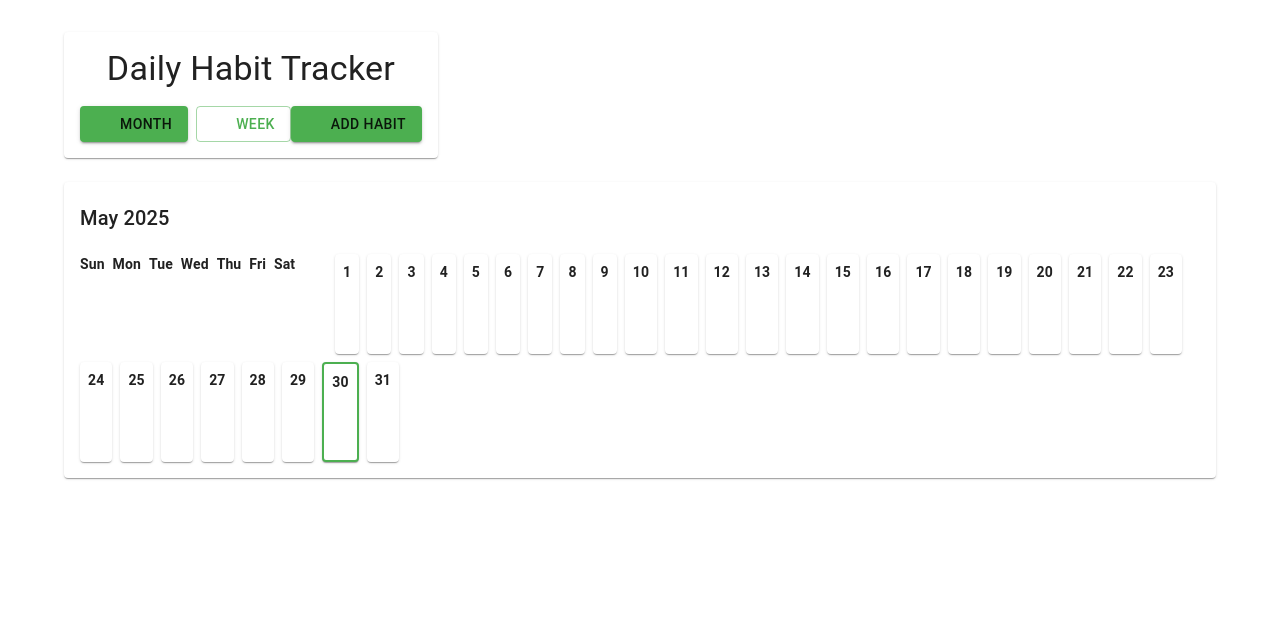
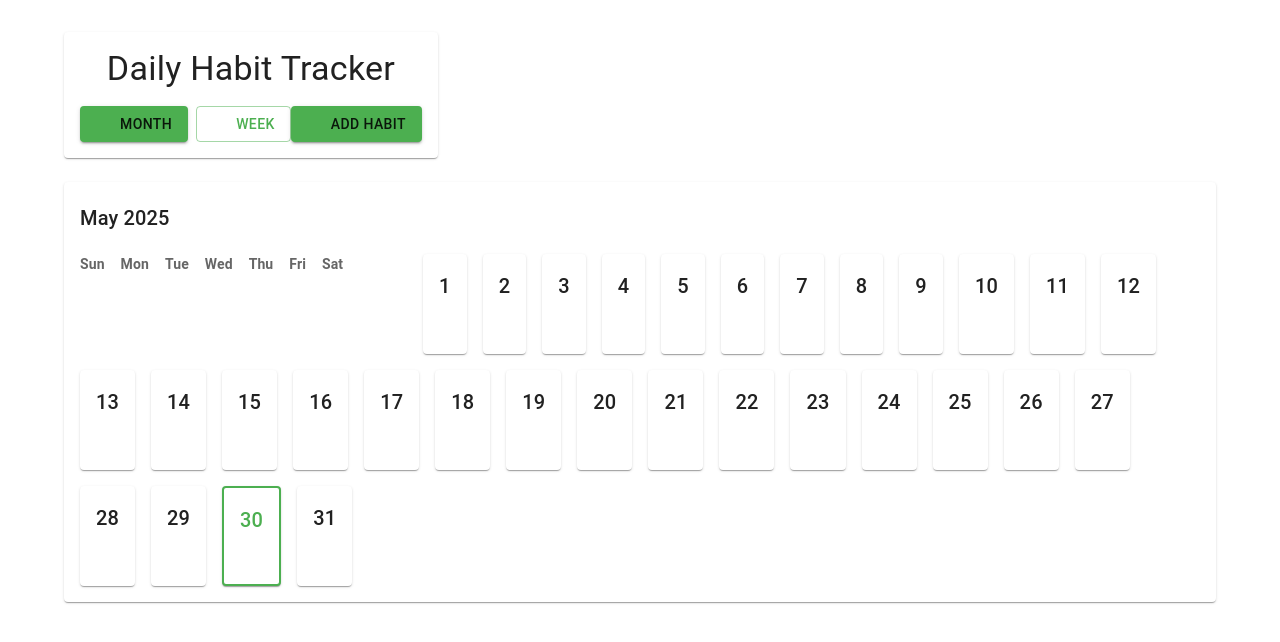
Before and after one commit to samviasat/habit-tracker, a React (Create React App) app: page / in a window 1280 px wide. Shown: the top 642 px of the page. Built offline with nearby package versions, Linux system fonts and the light colour scheme; some icons are missing.

Commit message:
Enhance calendar styling
- Improved grid spacing and layout
- Enhanced visual hierarchy with better typography
- Added subtle animations and hover effects
- Improved habit indicator visibility
- Better empty cell styling
- Enhanced today's date highlighting

```diff
--- a/src/components/CalendarView.js
+++ b/src/components/CalendarView.js
@@ -48,7 +48,7 @@ const CalendarView = ({ date, onDateChange }) => {
         </div>
       </Grid>
 
-      <Grid container spacing={1}>
+      <Grid container spacing={2}>
         {/* Weekdays header */}
         {weekDays.map((day) => (
           <Grid item xs={12/7} key={day}>
@@ -57,7 +57,8 @@ const CalendarView = ({ date, onDateChange }) => {
               variant="subtitle2"
               sx={{
                 fontWeight: 'bold',
-                pb: 1
+                pb: 2,
+                color: 'text.secondary'
               }}
             >
               {day}
@@ -72,8 +73,9 @@ const CalendarView = ({ date, onDateChange }) => {
               elevation={0}
               sx={{
                 height: '100px',
-                bgcolor: 'grey.100',
-                opacity: 0.5
+                bgcolor: 'grey.50',
+                opacity: 0.3,
+                borderRadius: 1
               }}
             />
           </Grid>
@@ -86,24 +88,29 @@ const CalendarView = ({ date, onDateChange }) => {
               elevation={1}
               sx={{
                 height: '100px',
-                p: 1,
+                p: 2,
                 display: 'flex',
                 flexDirection: 'column',
                 alignItems: 'center',
                 cursor: 'pointer',
                 transition: 'all 0.2s ease',
+                boxShadow: 1,
                 '&:hover': {
                   transform: 'scale(1.02)',
+                  boxShadow: 2,
                 },
                 '&.completed': {
-                  bgcolor: 'primary.light',
+                  bgcolor: 'success.main',
+                  opacity: 0.8
                 },
                 '&.missed': {
-                  bgcolor: 'error.light',
+                  bgcolor: 'error.main',
+                  opacity: 0.8
                 },
                 '&.today': {
                   border: '2px solid',
                   borderColor: 'primary.main',
+                  bgcolor: 'primary.50'
                 },
                 '&.future': {
                   bgcolor: 'background.paper',
@@ -111,23 +118,32 @@ const CalendarView = ({ date, onDateChange }) => {
               }}
               className={format(day, 'yyyy-MM-dd') === format(new Date(), 'yyyy-MM-dd') ? 'today' : ''}
             >
-              <Typography variant="body2" sx={{ fontWeight: 'bold', mb: 1 }}>
+              <Typography
+                variant="h6"
+                sx={{
+                  fontWeight: 'medium',
+                  mb: 1,
+                  color: format(day, 'yyyy-MM-dd') === format(new Date(), 'yyyy-MM-dd') ? 'primary.main' : 'text.primary'
+                }}
+              >
                 {format(day, 'd')}
               </Typography>
               <div style={{
                 display: 'flex',
                 flexWrap: 'wrap',
-                gap: '2px',
-                justifyContent: 'center'
+                gap: '4px',
+                justifyContent: 'center',
+                marginTop: 'auto'
               }}>
                 {habits.map((habit) => (
                   <div
                     key={habit.id}
                     style={{
-                      width: '8px',
-                      height: '8px',
+                      width: '10px',
+                      height: '10px',
                       borderRadius: '50%',
-                      margin: '1px'
+                      margin: '1px',
+                      border: '1px solid rgba(0,0,0,0.1)'
                     }}
                     className={getDayClass(day, habit)}
                   />
```
